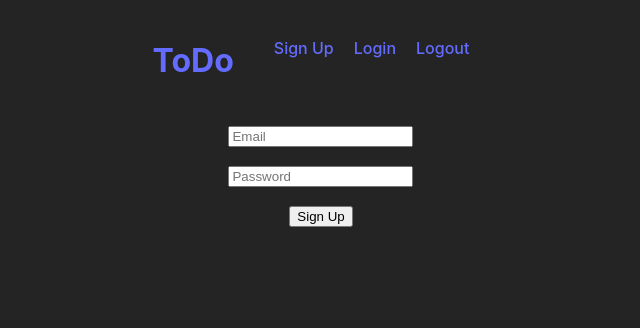
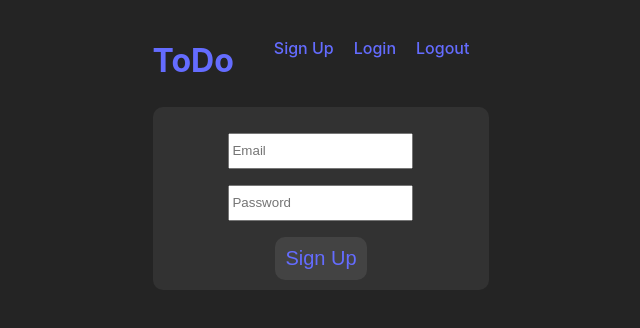
Before and after one commit to EthanLeRoux/todo-list, a React (Vite) app: page /signup in a window 1280 px wide. Shown: the top 328 px of the page, without its empty margins (319-959 px from the left). Built offline with nearby package versions, Linux system fonts and the light colour scheme; no server answers; the database is empty.

Commit message:
Add styles to login/signup

```diff
--- a/src/assets/Tasks.css
+++ b/src/assets/Tasks.css
@@ -59,3 +59,13 @@
     display: flex;
     gap: 30px;
 }
+
+.inputText{
+    height: 30px;
+}
+
+.formArea{
+    padding: 10px;
+    background-color: #323232;
+    border-radius: 10px;
+}
--- a/src/components/Login.jsx
+++ b/src/components/Login.jsx
@@ -1,6 +1,7 @@
 import {useState} from "react";
 import {loginUser} from "../firebase/auth.js";
 import {useNavigate} from "react-router-dom";
+import '/src/assets/Tasks.css';
 
 export default function Login(){
     const navigate = useNavigate();
@@ -31,14 +32,14 @@ export default function Login(){
 
     return(
         <>
-            <form onSubmit={handleFormSubmit}>
+            <form onSubmit={handleFormSubmit} className={'formArea'}>
                 <p>
-                    <input type={"email"} onChange={handleEmailChange} value={userEmail} placeholder="Email" required={true}/>
+                    <input type={"email"} onChange={handleEmailChange} value={userEmail} placeholder="Email" required={true} className={'inputText'}/>
                 </p>
                 <p>
-                    <input type={"password"} onChange={handlePasswordChange} value={userPassword} placeholder="Password" required={true}/>
+                    <input type={"password"} onChange={handlePasswordChange} value={userPassword} placeholder="Password" required={true} className={'inputText'}/>
                 </p>
-                <input type={'submit'} value={"Login"}/>
+                <input type={'submit'} value={"Login"} className={"task_addbutton"}/>
             </form>
         </>
     )
--- a/src/components/Signup.jsx
+++ b/src/components/Signup.jsx
@@ -1,5 +1,6 @@
 import {useState} from "react";
 import {createNewUser} from "../firebase/auth.js";
+import '/src/assets/Tasks.css';
 
 export default function Signup(){
     const[userEmail, setUserEmail] = useState("");
@@ -26,14 +27,14 @@ export default function Signup(){
 
     return(
         <>
-            <form onSubmit={handleFormSubmit}>
+            <form onSubmit={handleFormSubmit} className={'formArea'}>
                 <p>
-                    <input type={"email"} onChange={handleEmailChange} value={userEmail} placeholder="Email" required={true}/>
+                    <input type={"email"} onChange={handleEmailChange} value={userEmail} placeholder="Email" required={true} className={'inputText'}/>
                 </p>
                 <p>
-                    <input type={"password"} onChange={handlePasswordChange} value={userPassword} placeholder="Password" required={true}/>
+                    <input type={"password"} onChange={handlePasswordChange} value={userPassword} placeholder="Password" required={true} className={'inputText'}/>
                 </p>
-                <input type={'submit'} value={"Sign Up"}/>
+                <input type={'submit'} value={"Sign Up"} className={"task_addbutton"}/>
             </form>
 
         </>
```
